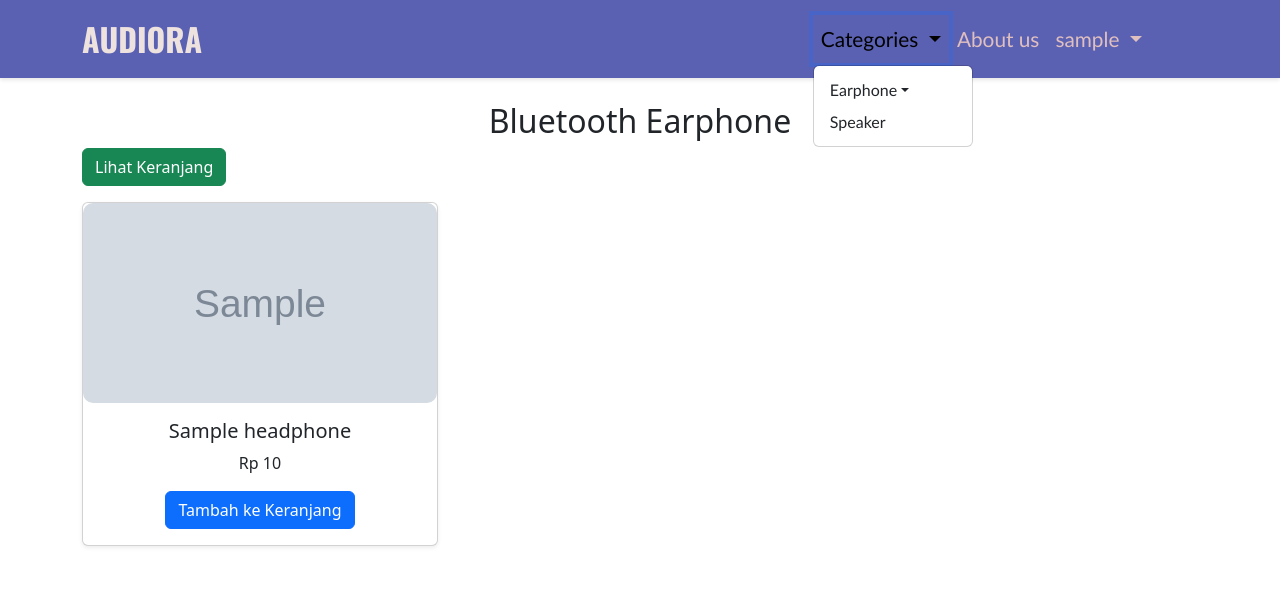
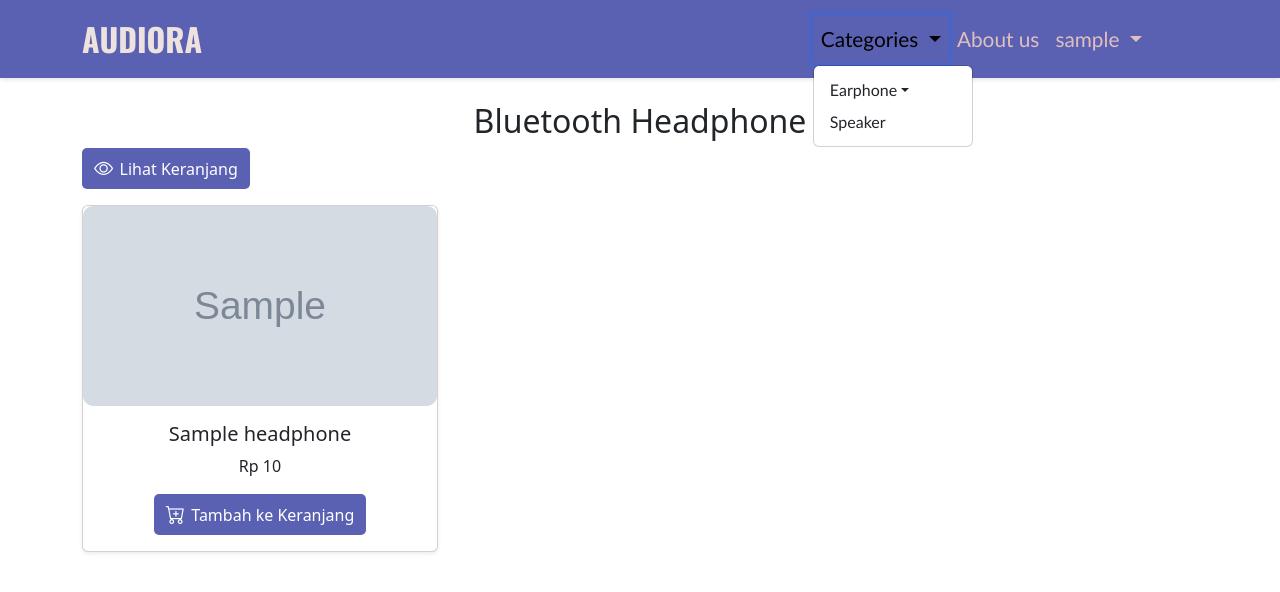
Before and after one commit to karinarinv/web, a PHP site: page /bt_headphone.php in a window 1280 px wide, after a click on "Categories". Shown: the top 592 px of the page. Run offline with PHP 8.4, Linux system fonts and the light colour scheme; the visitor is signed in with stand-in values (Sample User, id 1); tables that the repository leaves empty or names only in its code hold one stand-in row (values such as "Sample post"); grey boxes marked "Sample" are stand-in pictures.

Commit message:
Update bt_headphone.php

```diff
--- a/bt_headphone.php
+++ b/bt_headphone.php
@@ -37,12 +37,94 @@ $query = mysqli_query($conn, "SELECT * FROM bluetooth_headphone");
 <html lang="en">
 <head>
 <meta charset="UTF-8" />
-    <meta name="viewport" content="width=device-width, initial-scale=1.0"/>
+<meta name="viewport" content="width=device-width, initial-scale=1" />
 <link href="https://cdn.jsdelivr.net/npm/bootstrap@5.3.3/dist/css/bootstrap.min.css" rel="stylesheet"/>
 <script src="https://cdn.jsdelivr.net/npm/bootstrap@5.3.3/dist/js/bootstrap.bundle.min.js"></script>
 <link rel="stylesheet" href="https://cdn.jsdelivr.net/npm/bootstrap-icons@1.10.5/font/bootstrap-icons.css"/>
-    <link rel="stylesheet" href="bt_earphone.css" />
-    <title>Bluetooth Earphone</title>
+<title>Bluetooth Headphone</title>
+
+<style>
+@import url('https://fonts.googleapis.com/css2?family=Oswald:wght@200..700&display=swap');
+
+.navbar {
+  background-color: #5B61B2 !important;
+  padding: 10px 20px;
+  box-shadow: 0 2px 4px rgba(0, 0, 0, 0.1);
+}
+
+.navbar-brand {
+  color: #EEE2DF;
+  font-family: "Oswald", sans-serif;
+  font-size: 2rem;
+  font-weight: bold;
+}
+
+.nav-link {
+  color: #e0bfbf;
+  font-size: 1.3rem;
+  font-family: 'Gill Sans', 'Gill Sans MT', Calibri, 'Trebuchet MS', sans-serif;
+}
+
+.nav-link:hover {
+  color: #ffffff;
+}
+
+.drop-login {
+  color: #000000;
+  font-size: 1rem;
+  font-family: 'Gill Sans', 'Gill Sans MT', Calibri, 'Trebuchet MS', sans-serif;
+}
+
+.dropdown-submenu {
+  position: relative;
+}
+
+.dropdown-submenu > .dropdown-menu {
+  top: 0;
+  left: 100%;
+  margin-top: -1px;
+}
+
+.dropdown-submenu:hover > .dropdown-menu {
+  display: block;
+}
+
+.dropdown-item {
+  transition: background-color 0.3s ease, color 0.3s ease;
+  font-family: 'Gill Sans', 'Gill Sans MT', Calibri, 'Trebuchet MS', sans-serif;
+}
+
+.btn-keranjang, .btn-lihat {
+  background-color: #5B61B2;
+  border: none;
+  color: #fff;
+  display: inline-flex;
+  align-items: center;
+  gap: 0.4rem;
+  transition: background-color 0.3s ease;
+  border-radius: 5px;
+}
+
+.btn-keranjang:hover, .btn-lihat:hover {
+  background-color: #8e7f6c;
+  color: #fff;
+}
+
+.btn-keranjang i, .btn-lihat i {
+  font-size: 1.2rem;
+}
+
+
+.card-img-top {
+  border-radius: 10px;
+  height: 200px;
+  object-fit: cover;
+}
+
+.card-body {
+  text-align: center;
+}
+</style>
 </head>
 <body>
 <nav class="navbar navbar-expand-lg">
@@ -55,7 +137,6 @@ $query = mysqli_query($conn, "SELECT * FROM bluetooth_headphone");
     </button>
 
     <div class="collapse navbar-collapse" id="navbarSupportedContent">
-
       <ul class="navbar-nav ms-lg-auto me-lg-5 mb-2 mb-lg-0 align-items-lg-center">
 
         <li class="nav-item dropdown">
@@ -69,15 +150,11 @@ $query = mysqli_query($conn, "SELECT * FROM bluetooth_headphone");
                 <li><a class="dropdown-item" href="bt_earphone.php">Bluetooth Earphone</a></li>
                 <li><a class="dropdown-item" href="wr_earphone.php">Wired Earphone</a></li>
                 <li><a class="dropdown-item" href="bt_headphone.php">Bluetooth Headphone</a></li>
-
               </ul>
             </li>
-                <li class="dropdown-submenu">
             <li><a class="dropdown-item" href="speaker.php">Speaker</a></li>
-                </li>
           </ul>
         </li>
-
 
         <li class="nav-item">
           <a class="nav-link" href="about.php">About us</a>
@@ -86,7 +163,7 @@ $query = mysqli_query($conn, "SELECT * FROM bluetooth_headphone");
         <?php if (isset($_SESSION["login"])): ?>
         <li class="nav-item dropdown">
           <a class="nav-link dropdown-toggle" href="#" role="button" data-bs-toggle="dropdown" aria-expanded="false">
-                <?= ($_SESSION["username"]); ?>
+            <?= htmlspecialchars($_SESSION["username"]); ?>
           </a>
           <ul class="dropdown-menu">
             <li class="nav-item">
@@ -102,19 +179,15 @@ $query = mysqli_query($conn, "SELECT * FROM bluetooth_headphone");
             Login
           </a>
           <ul class="dropdown-menu">
-                <li class="dropdown-submenu">
             <li class="nav-item">
               <a class="drop-login" href="login.php">
                 <i class="bi bi-person me-1"></i>Sign In
               </a>
             </li>
-                </li>
-                <li class="dropdown-submenu">
             <li class="nav-item">
               <a class="drop-login" href="register.php">
                 <i class="bi bi-person me-1"></i>Sign Up
               </a>
-                  </li>
             </li>
           </ul>
         </li>
@@ -124,20 +197,27 @@ $query = mysqli_query($conn, "SELECT * FROM bluetooth_headphone");
     </div>
   </div>
 </nav>
+
 <div class="container mt-4">
-    <h2 class="text-center">Bluetooth Earphone</h2>
-    <a href="keranjang.php" class="btn btn-success mb-3">Lihat Keranjang</a>
+  <h2 class="text-center">Bluetooth Headphone</h2>
+
+  <a href="keranjang.php" class="btn btn-lihat mb-3">
+    <i class="bi bi-eye"></i> Lihat Keranjang
+  </a>
+
   <div class="row row-cols-1 row-cols-md-3 g-4">
     <?php while($row = mysqli_fetch_assoc($query)) { ?>
     <div class="col">
       <div class="card h-100 shadow-sm">
-                <img src="img/<?= $row['gambar']; ?>" class="card-img-top" style="height: 200px; object-fit: cover;">
+        <img src="img/<?= htmlspecialchars($row['gambar']); ?>" class="card-img-top" />
         <div class="card-body text-center">
-                    <h5><?= $row['nama']; ?></h5>
+          <h5><?= htmlspecialchars($row['nama']); ?></h5>
           <p>Rp <?= number_format($row['harga'], 0, ',', '.'); ?></p>
           <form method="post">
             <input type="hidden" name="produk_id" value="<?= $row['id']; ?>">
-                        <button class="btn btn-primary" type="submit">Tambah ke Keranjang</button>
+            <button class="btn btn-keranjang" type="submit">
+              <i class="bi bi-cart-plus"></i> Tambah ke Keranjang
+            </button>
           </form>
         </div>
       </div>
@@ -145,8 +225,5 @@ $query = mysqli_query($conn, "SELECT * FROM bluetooth_headphone");
     <?php } ?>
   </div>
 </div>
-</div>
-</div>
-</div>
 </body>
 </html>
```
Lines whose indentation alone changed are shown as unchanged.
